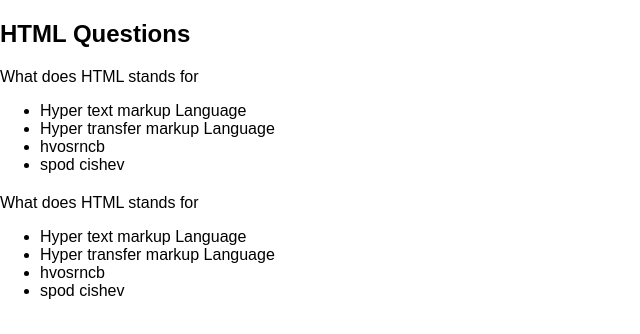
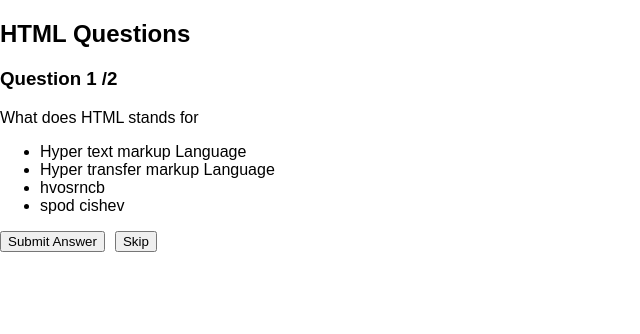
Before and after one commit to shahhiloni/Quiz_web_frontend, a React (Create React App) app: page /questions/1 in a window 1280 px wide. Shown: the top 334 px of the page, without its empty margins (0-640 px from the left). Built offline with nearby package versions, Linux system fonts and the light colour scheme.

Commit message:
02_03_2026

```diff
--- a/src/App.js
+++ b/src/App.js
@@ -11,7 +11,6 @@ import NotFound from './Components/NotFound';
 // page
 import Home from "./Pages/Home";
 import Questions from './Pages/Questions';
-
 const App = () => {
   return (
     <BrowserRouter>
@@ -21,7 +20,7 @@ const App = () => {
 
       {/* // Pages  */}
       <Route path="/" element={<Home/>} />
-      <Route path='/questions/:id' element={<Questions />} />
+      <Route path="/questions/:id" element={<Questions />}/>
 
 
       {/* Url not found */}
--- a/src/Pages/Home.jsx
+++ b/src/Pages/Home.jsx
@@ -1,27 +1,23 @@
+import HomeData from "../JSON/HomeData.json";
+import React from 'react'
 import { useNavigate } from "react-router-dom";
-import HomeData from "../JSON/HomeData.json";
 
 const Home = () => {
-  const navigate = useNavigate();
+    const navigate = useNavigate();
   return (
     <div>
-      <h4> Hello world </h4>
-{HomeData.Courses.map((course) => (
-  <div key={course.CourseId}
-  onClick={() => navigate(`/questions/${course.CourseId}`)}
-  style={{
-    border: "2px solid black",
-    padding: '15px',
-    margin: '15px',
-    cursor: 'pointer'
-  }}
-  >
-    <h3> {course.CourseName}</h3>
+  <h3> ALL Courses </h3>
+  {HomeData.Courses.map((course) => (
+    <div key={course.CourseId}
+    onClick = {() => navigate(`/questions/${course.CourseId}`)}
+    style={{ border: "2px solid black", padding: "20px", margin: "20px", Course: "pointer"}}>
+<img src={course.image} />
 
+  <h3>{course.CourseName} </h3>
     </div>
-    ))}
-    </div>
-  );
+      ))}
+      </div>
+  )
 }
 
 export default Home
--- a/src/Pages/Questions.jsx
+++ b/src/Pages/Questions.jsx
@@ -1,27 +1,53 @@
-import React from 'react'
-import { useParams } from 'react-router-dom'
-import  HomeData  from '../JSON/HomeData.json';
+import { useParams } from "react-router-dom";
+import { useState } from "react";
+import HomeData from "../JSON/HomeData.json";
 
 const Questions = () => {
-    const {id} = useParams();
+    const [currentQuestionIndex, setCurrentQuestionIndex] = useState(0);
+    const { id } = useParams();
 
-    const selectCourse = HomeData.Courses.find(
+
+    const selectedCourse = HomeData.Courses.find(
         (course) => course.CourseId === Number(id)
-    )
+    );
+
+    const currentQuestion =
+  selectedCourse.questions[currentQuestionIndex];
+
+  const handleNext = () => {
+    if (currentQuestionIndex < selectedCourse.questions.length - 1) {
+      setCurrentQuestionIndex(currentQuestionIndex + 1);
+    } else {
+      alert("Quiz Finished ✅");
+    }
+  };
   return (
     <div>
-      <h2>{selectCourse.CourseName} Questions </h2>
-      {selectCourse.questions.map((q) => (
-        <div key={q.id} style={{marginBottom: "20px"}}>
-            <p> {q.question}</p>
-            <ul> <li> {q.option1}</li>
-            <li> {q.option2}</li>
-            <li> {q.option3}</li>
-            <li> {q.option4}</li></ul>
-</div>
-      ))}
+      <h2>{selectedCourse.CourseName} Questions</h2>
+
+      <h3>
+        Question {currentQuestionIndex + 1} /
+        {selectedCourse.questions.length}
+      </h3>
+
+      <p>{currentQuestion.question}</p>
+
+      <ul>
+        <li>{currentQuestion.option1}</li>
+        <li>{currentQuestion.option2}</li>
+        <li>{currentQuestion.option3}</li>
+        <li>{currentQuestion.option4}</li>
+      </ul>
+
+      <button onClick={handleNext}>
+        Submit Answer
+      </button>
+
+      <button onClick={handleNext} style={{marginLeft:"10px"}}>
+        Skip
+      </button>
     </div>
-  )
+  );
 }
 
 export default Questions
```
Also changed, not shown: src/JSON/HomeData.json (+1 -1 lines).
